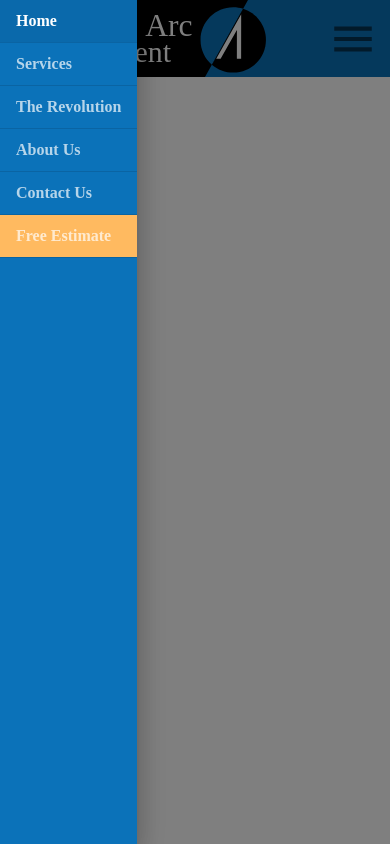
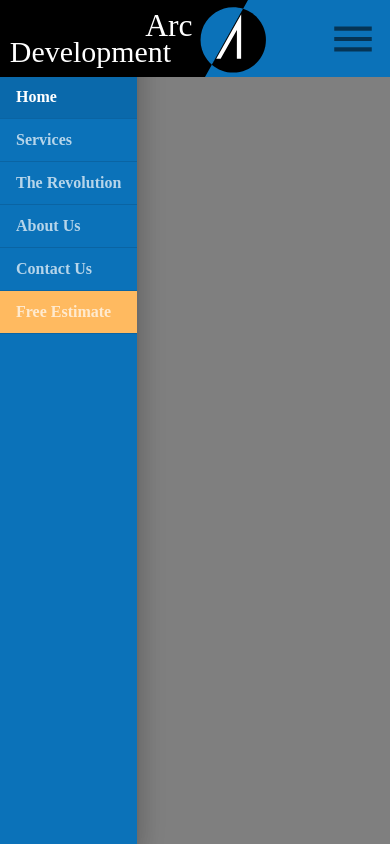
Before and after one commit to aniket1012/archdevelopment, a React (Create React App) app: page / in a window 390 px wide. Both pictures are taken after a click on the button 353 px from the left and 38 px from the top of the page. Built offline with nearby package versions, Linux system fonts and the light colour scheme.

Commit message:
fixed the funcionality of the drawer and tab list to ensure proper viewing by adjusting the className and changing zIndex

```diff
--- a/src/Components/UI/Header.js
+++ b/src/Components/UI/Header.js
@@ -112,8 +112,13 @@
     backgroundColor: theme.palette.common.arcOrange,
   },
   drawerItemSelected: {
-    opacity: 1
-  }
+    "& .MuiListItemText-root": {
+      opacity: 1
+    }
+  },
+   appbar: {
+     zIndex: theme.zIndex.modal + 1
+   }
 }));
 
 
@@ -225,10 +230,11 @@
           classes={{ paper: classes.menu }}
           elevation={0}
           keepMounted
+          style={{zIndex: 1302}}
         >
           {menuOptions.map((option, index) => (
             <MenuItem
-              key={option}
+              key={`${option}${index}`}
               component={Link}
               to={option.link}
               classes={{ root: classes.menuItem }}
@@ -256,6 +262,7 @@
           onOpen={() => setOpenDrawer(true)}
           classes={{paper: classes.drawer}}
         >
+          <div className={classes.toolbarMargin}/>
           <List disablePadding>
             {routes.map((route,index)=> (
               <ListItem
@@ -266,9 +273,10 @@
                 component={Link}
                 to={route.link}
                 selected={value === route.activeIndex}
+                classes={{selected: classes.drawerItemSelected}}
               >
                 <ListItemText
-                  className={value === route.activeIndex ? [classes.drawerItem, classes.drawerItemSelected]: classes.drawerItem}
+                  className={classes.drawerItem}
                   disableTypography
                 >
                   {route.name}
@@ -280,12 +288,12 @@
               button
               component={Link}
               to={"/estimate"}
-              className={classes.drawerItemEstimate}
+              classes={{root: classes.drawerItemEstimate, selected: classes.drawerItemSelected}}
               onClick={() => {setOpenDrawer(false); setValue(5)}}
               selected={value === 5}
             >
               <ListItemText
-                className={value === 5 ? [classes.drawerItem, classes.drawerItemSelected]: classes.drawerItem}
+                className={classes.drawerItem}
                 disableTypography
               >
                   Free Estimate
@@ -301,7 +309,7 @@
     return (
         <React.Fragment>
             <ElevationScroll>
-                <AppBar position='fixed' color='primary'>
+                <AppBar position='fixed' color='primary' className={classes.appbar}>
                     <Toolbar disableGutters>
                         <Button component={Link} to='/' className={classes.logoContainer} onClick={()=>setValue(0)} disableRipple>
                             <img src={logo} alt='company logo' className={classes.logo}/>
```
